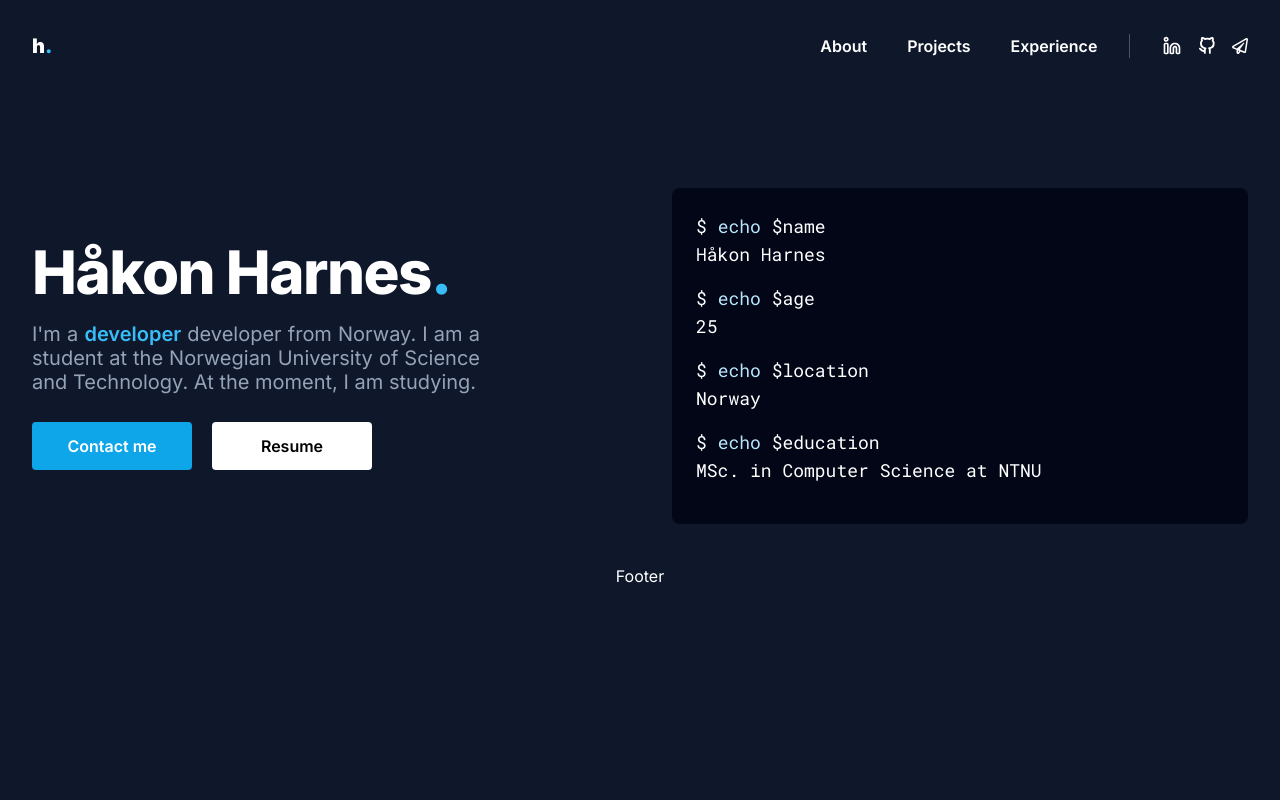
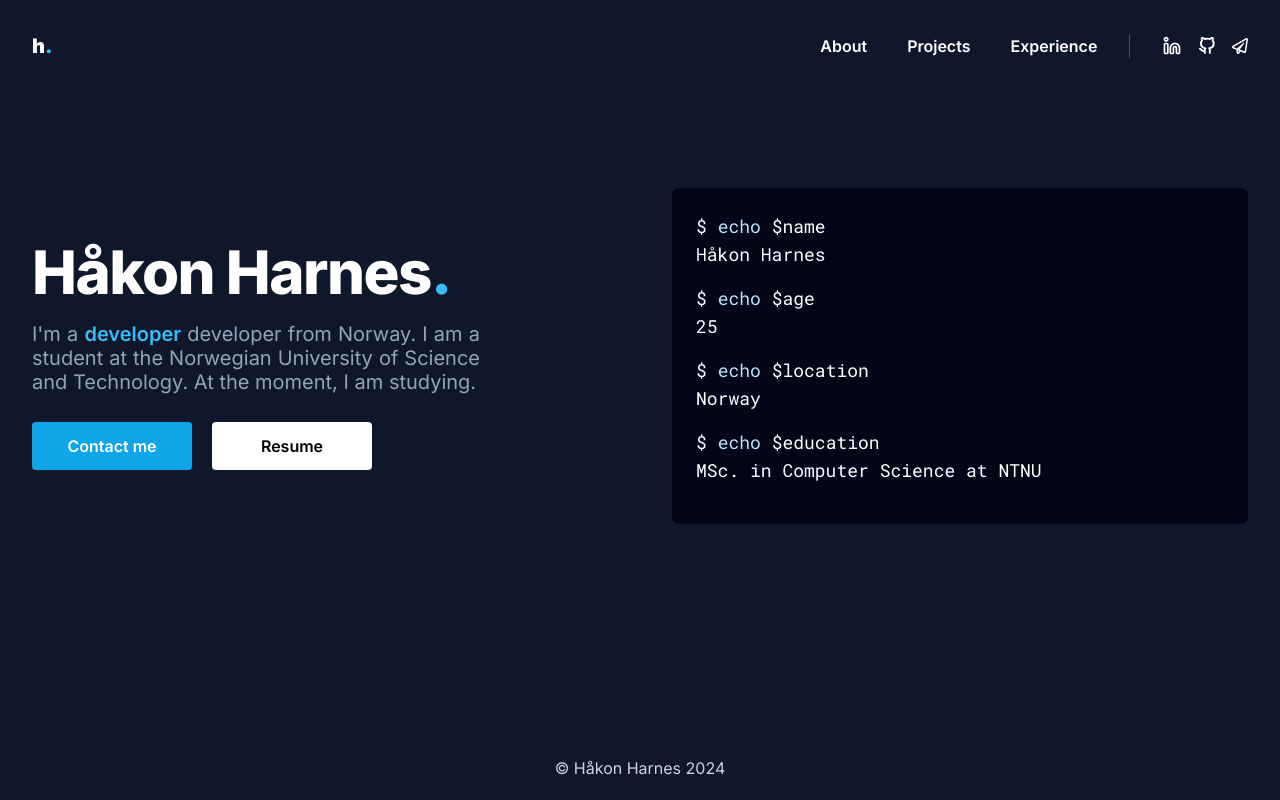
Before and after one commit to HakonHarnes/website, a Next.js app: page / in a window 1280 px wide. Built offline with nearby package versions, Linux system fonts and the light colour scheme.

Commit message:
feat: make footer sticky

```diff
--- a/app/components/Footer.tsx
+++ b/app/components/Footer.tsx
@@ -1,3 +1,7 @@
 export default function Footer() {
-  return <div className="flex justify-center pt-10">Footer</div>;
+  return (
+    <div className="flex justify-center py-5 text-slate-300">
+      © Håkon Harnes 2024
+    </div>
+  );
 }
--- a/app/components/Header.tsx
+++ b/app/components/Header.tsx
@@ -6,7 +6,7 @@ import NameIcon from "./icons/NameIcon";
 
 export default function Header() {
   return (
-    <div className="mt-6 flex items-center justify-center  font-semibold sm:justify-between lg:mt-8">
+    <div className="pt-6 flex items-center justify-center  font-semibold sm:justify-between lg:pt-8">
       <ul className="hidden sm:block">
         <li>
           <InternalLink href="/">
--- a/app/layout.tsx
+++ b/app/layout.tsx
@@ -20,9 +20,9 @@ export default function RootLayout({
   return (
     <html lang="en">
       <body className={`${inter.className} bg-slate-900`}>
-        <div className="max-w-7xl mx-auto px-4 sm:px-6 md:px-8 text-white">
+        <div className="flex flex-col h-screen max-w-7xl mx-auto px-4 sm:px-6 md:px-8 text-white">
           <Header />
-          {children}
+          <main className="flex-grow">{children}</main>
           <Footer />
         </div>
       </body>
--- a/app/page.tsx
+++ b/app/page.tsx
@@ -3,7 +3,7 @@ import "./globals.css";
 
 export default function Home() {
   return (
-    <div className="h-full">
+    <div>
       <Hero />
     </div>
   );
```
